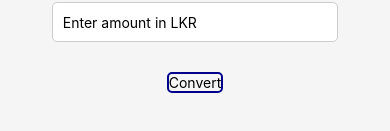
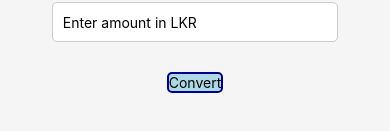
Before and after one commit to shanusen27/currency-convert-app, a React Native app in the folder myapp/: screen / in a window 390 px wide. Shown: the part 399-530 px from the top of the page. Built offline with nearby package versions, Linux system fonts and the light colour scheme.

Commit message:
Adding background colour

```diff
--- a/myapp/App.js
+++ b/myapp/App.js
@@ -67,6 +67,7 @@ const styles = StyleSheet.create({
     borderColor: '#00008b',
     borderWidth: 2,
     borderRadius: 5,
+    backgroundColor: '#ADD8E6',
     overflow: 'hidden',
   },
   result: {
```
